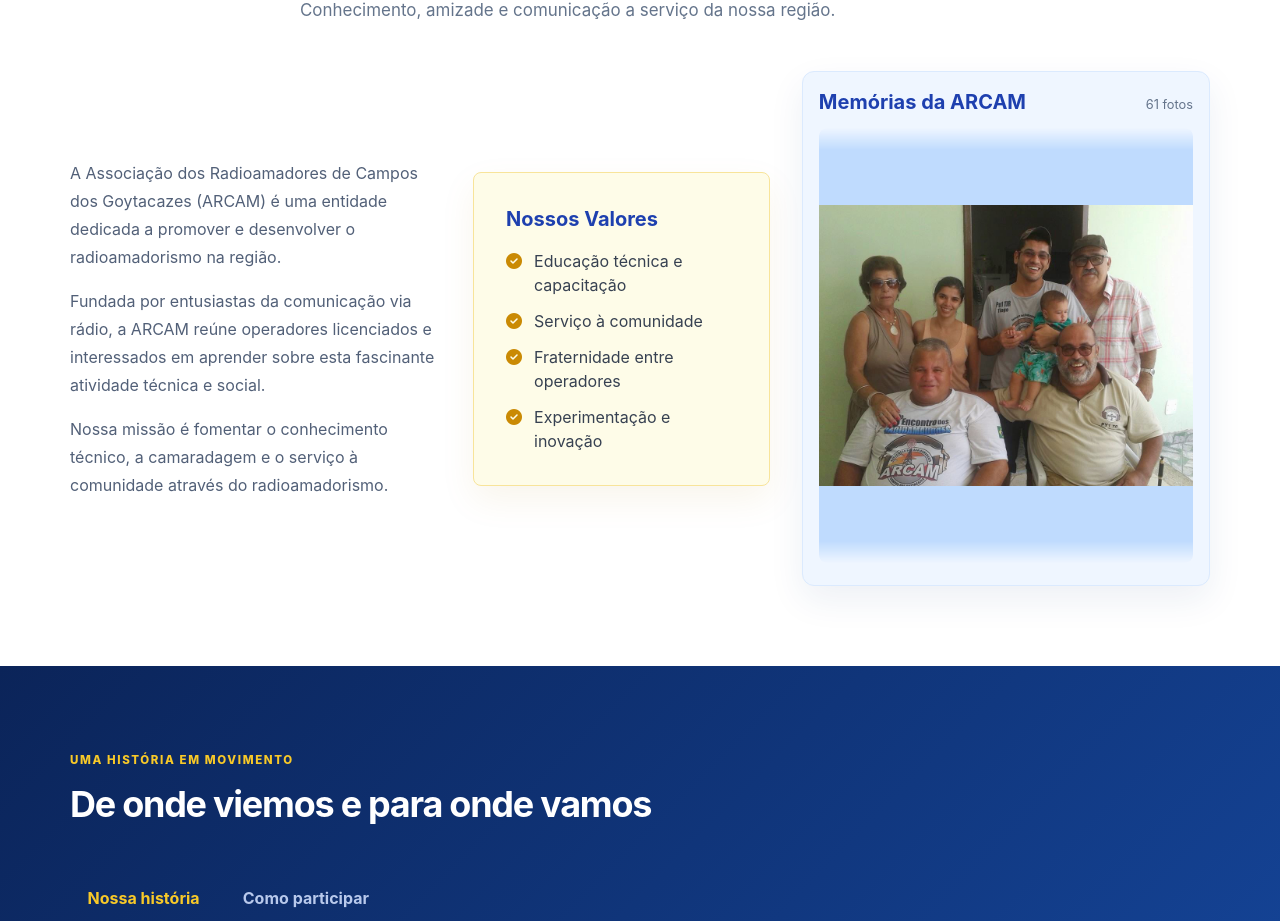
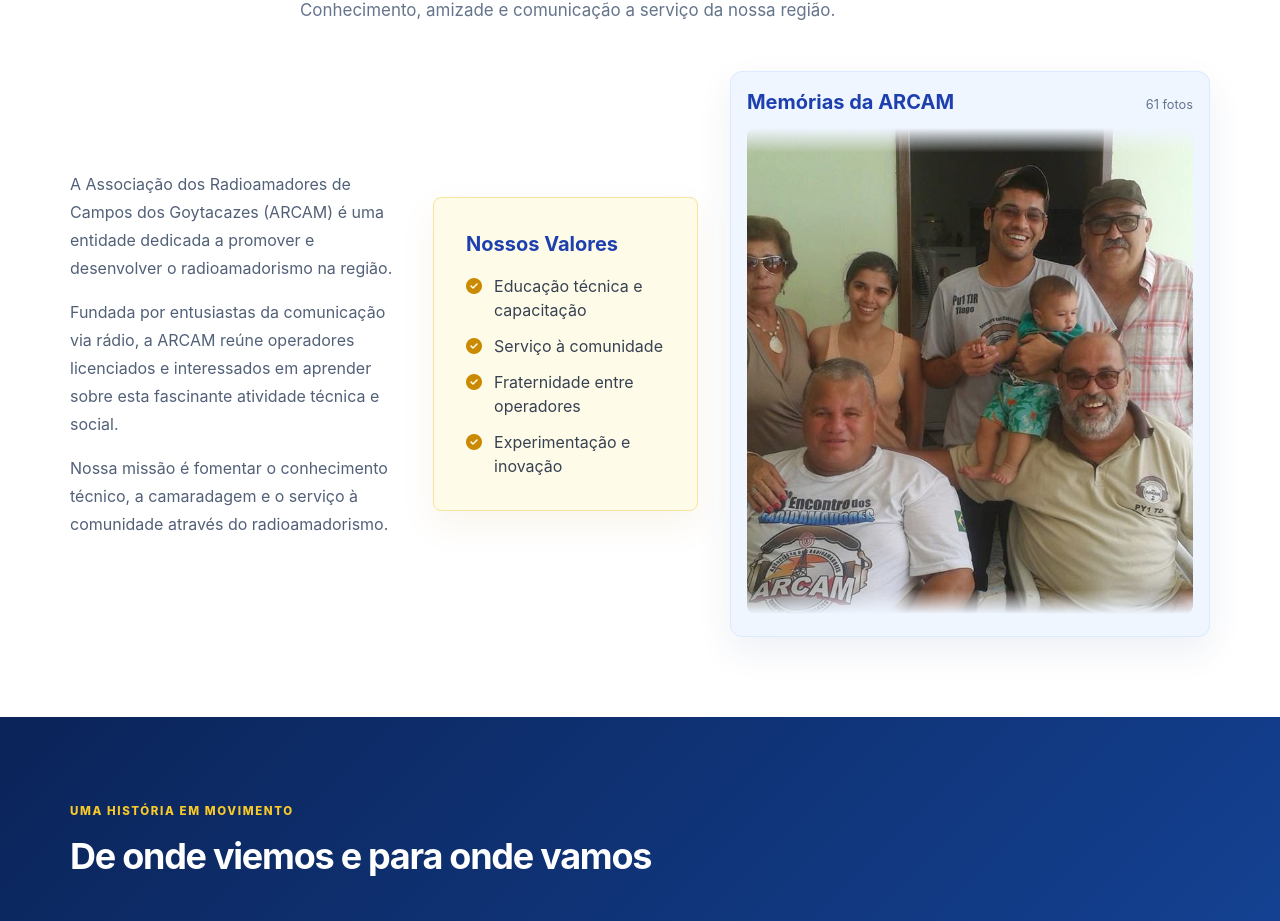
Before and after one commit to rafaelzaap/Website-Arcam, a React (Create React App) app: page / in a window 1280 px wide. Shown: the part 1458-2379 px from the top of the page. Built offline with nearby package versions, Linux system fonts and the light colour scheme; the HTML template or start-up script is replaced by a standard one.

Commit message:
style: amplia galeria de memorias

```diff
--- a/src/components/Sobre.js
+++ b/src/components/Sobre.js
@@ -10,7 +10,7 @@ function Sobre() {
           <h2 className="text-3xl md:text-4xl font-bold text-blue-950">Uma comunidade que <em>conecta</em></h2>
           <p>Conhecimento, amizade e comunicação a serviço da nossa região.</p>
         </div>
-        <div className="grid gap-8 items-center lg:grid-cols-[1fr_0.8fr_1.1fr]">
+        <div className="grid gap-8 items-center lg:grid-cols-[1fr_0.8fr_1.45fr]">
           <div className="about-copy">
             <p className="text-gray-700 mb-4">
               A Associação dos Radioamadores de Campos dos Goytacazes (ARCAM) é uma entidade dedicada
--- a/src/index.css
+++ b/src/index.css
@@ -247,7 +247,7 @@ html {
 }
 
 .fotos-galeria-janela {
-  height: clamp(20rem, 34vw, 31rem);
+  height: clamp(23rem, 38vw, 36rem);
   overflow: hidden;
   border-radius: 0.5rem;
   background: #dbeafe;
@@ -264,7 +264,7 @@ html {
   width: 100%;
   height: 100%;
   border-radius: 0.35rem;
-  object-fit: contain;
+  object-fit: cover;
   background: #bfdbfe;
 }
 
```
